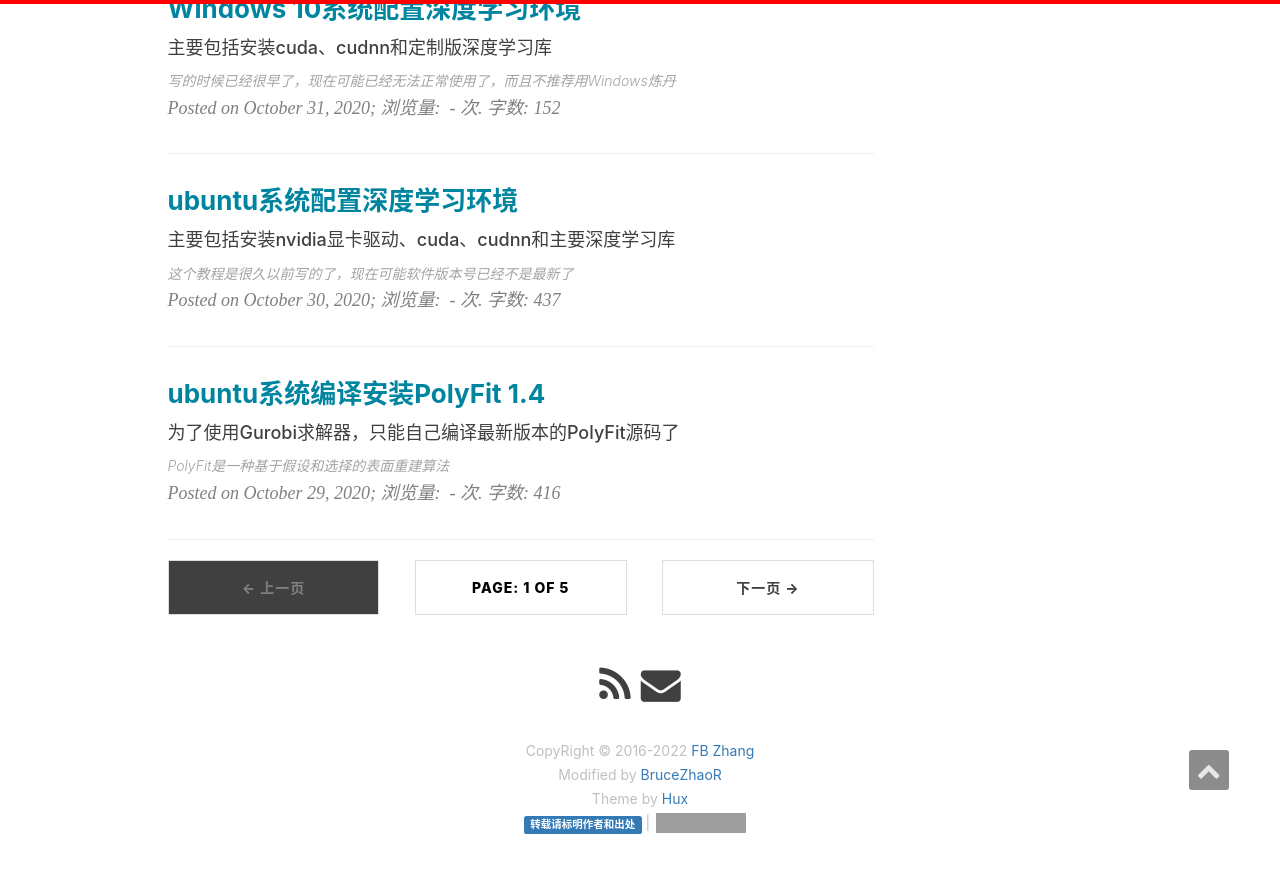
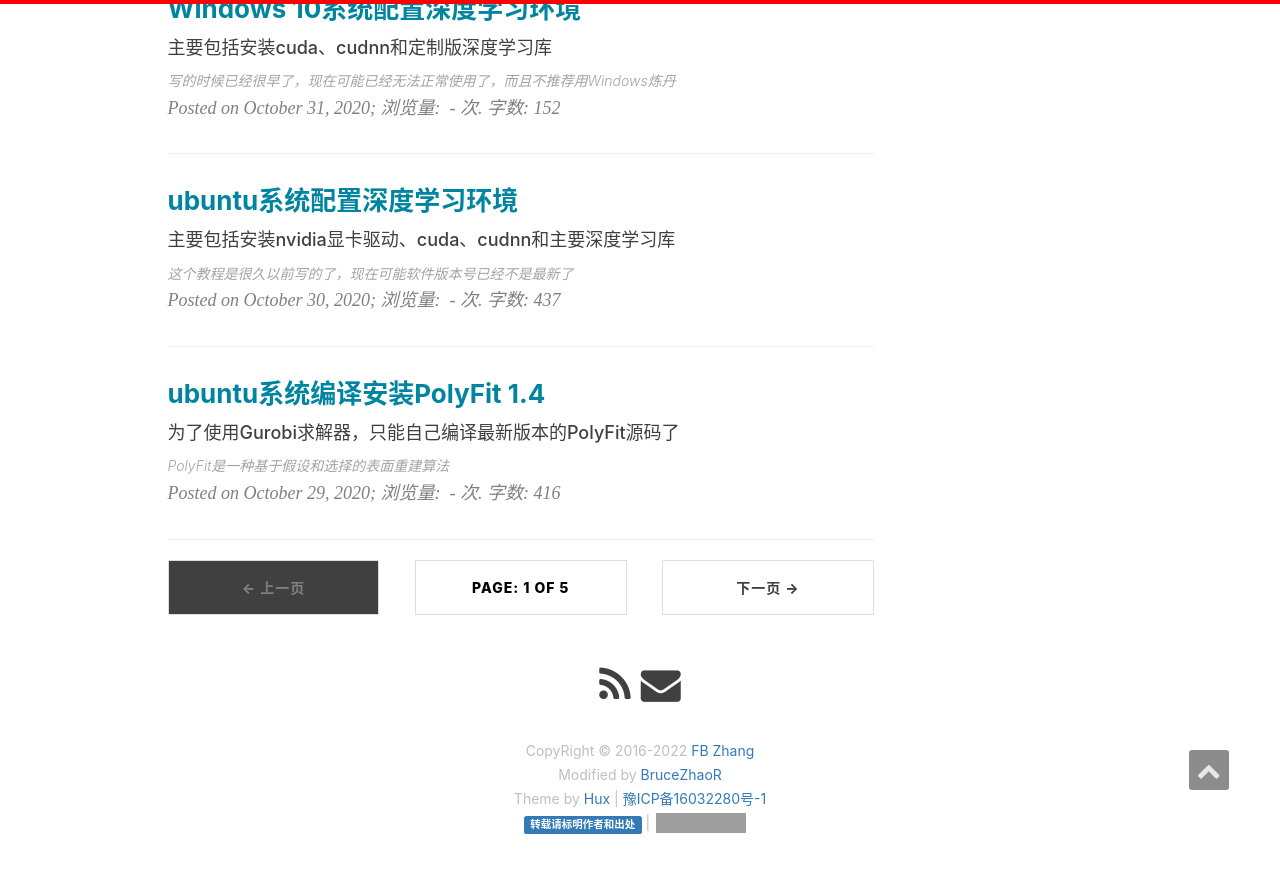
Before and after one commit to zfb132/zfb132.github.com, a Jekyll site: the page built from index.html, in a window 1280 px wide and 900 px high, scrolled down 1905 px. Shown: the top 873 px of the window. Built offline with Jekyll 4.4.1, drawn with Linux system fonts in a browser that asks for light colours; the list of posts is cut into pages by our own code; comment, search, counter and statistics services are not loaded; grey boxes are pictures that could not be loaded.

Commit message:
add beian

```diff
--- a/_layouts/default.html
+++ b/_layouts/default.html
@@ -74,7 +74,7 @@
         </ul>
         <style>p.copyright.text-muted {color: #bfbfbf;} </style>
         <p class="copyright text-muted">
-          CopyRight &copy; 2016-2022 <a target="_blank" href="https://github.com/zfb132">FB Zhang</a><br>Modified by <a target="_blank" href="https://github.com/BruceZhaoR">BruceZhaoR</a><br> Theme by <a target="_blank" href="https://github.com/Huxpro">Hux</a><br>
+          CopyRight &copy; 2016-2022 <a target="_blank" href="https://github.com/zfb132">FB Zhang</a><br>Modified by <a target="_blank" href="https://github.com/BruceZhaoR">BruceZhaoR</a><br> Theme by <a target="_blank" href="https://github.com/Huxpro">Hux</a> | <a href="https://beian.miit.gov.cn/" target="_blank">豫ICP备16032280号-1</a><br>
           <span class="label label-primary label-md"><strong>转载请标明作者和出处</strong></span> | <iframe style="margin-left: 2px; margin-bottom:-5px;" frameborder="0" scrolling="0" width="100px" height="20px" src="https://ghbtns.com/github-btn.html?user=zfb132&repo=zfb132.github.com&type=star&count=true" ></iframe>
         </p>
       </div>
```
